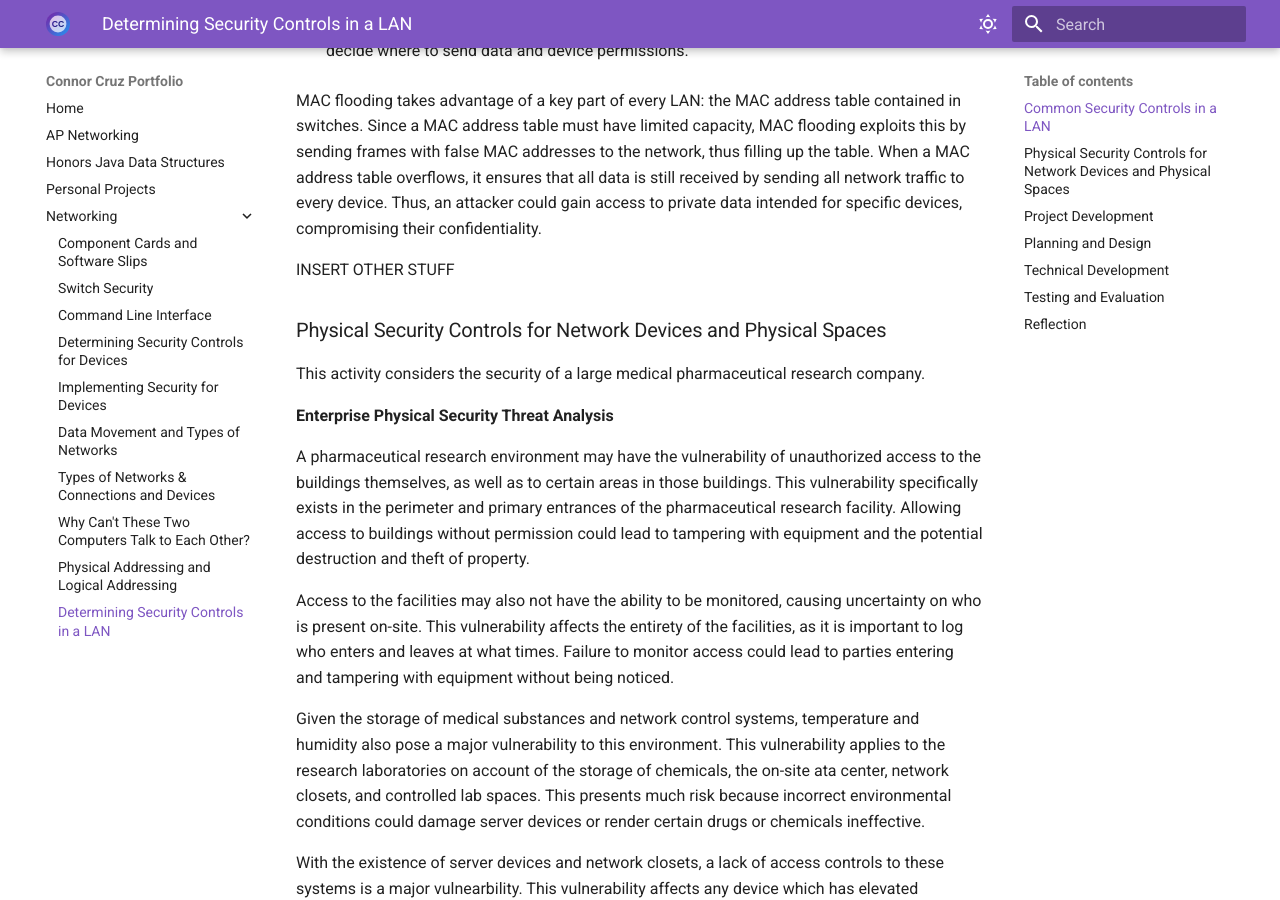
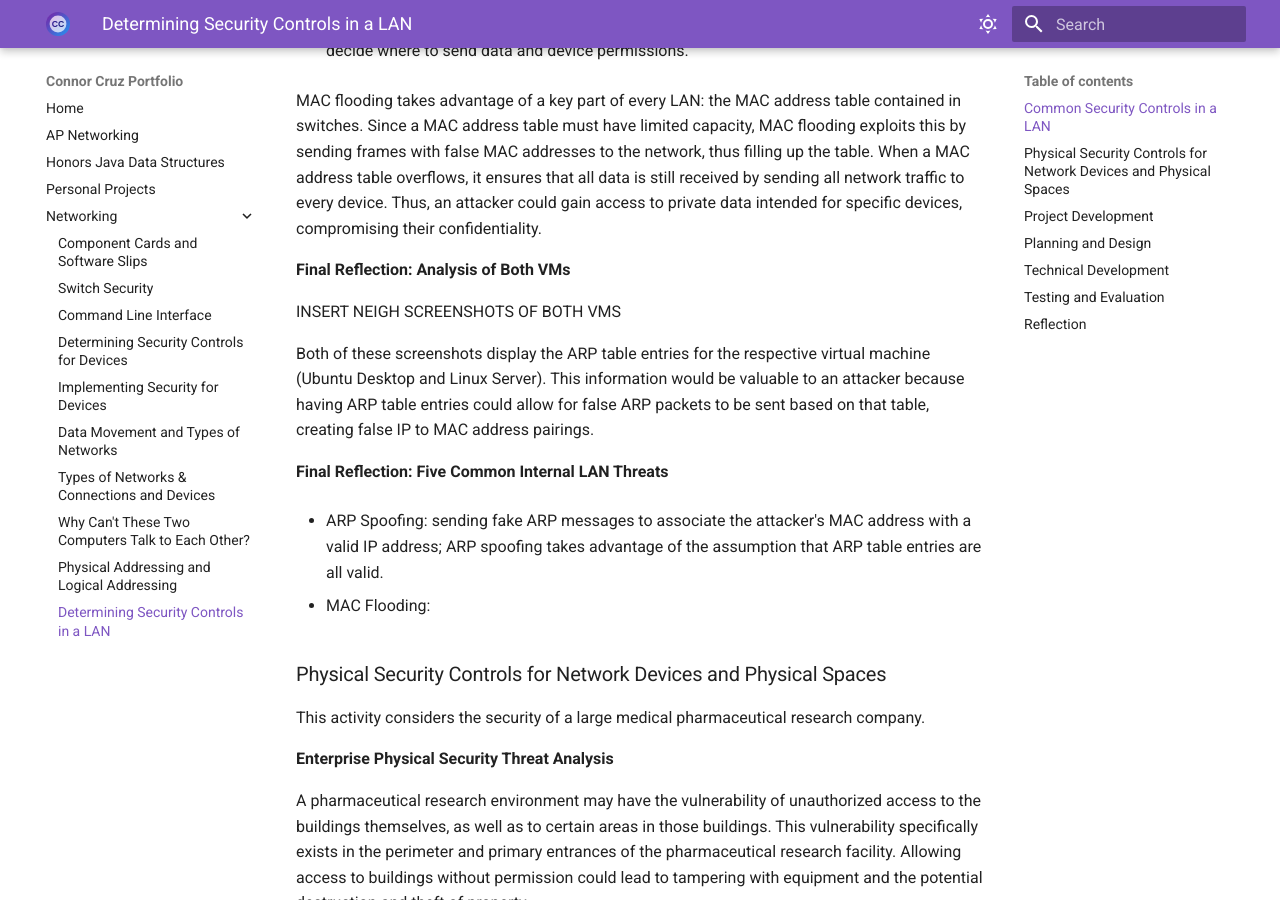
Before and after one commit to connorfcruz/cruz-connor-portfolio, an MkDocs documentation site: the page built from docs/networking/assignment9.md, in a window 1280 px wide and 900 px high, scrolled down 2315 px. Built offline with MkDocs 1.6.1 and Material for MkDocs 9.7.7, drawn with Linux system fonts in a browser that asks for light colours.

Commit message:
Assignment 9 changes

```diff
--- a/docs/networking/assignment9.md
+++ b/docs/networking/assignment9.md
@@ -60,7 +60,17 @@ The following information was found:
 
 MAC flooding takes advantage of a key part of every LAN: the MAC address table contained in switches. Since a MAC address table must have limited capacity, MAC flooding exploits this by sending frames with false MAC addresses to the network, thus filling up the table. When a MAC address table overflows, it ensures that all data is still received by sending all network traffic to every device. Thus, an attacker could gain access to private data intended for specific devices, compromising their confidentiality.
 
-INSERT OTHER STUFF
+**Final Reflection: Analysis of Both VMs**
+
+INSERT NEIGH SCREENSHOTS OF BOTH VMS
+
+Both of these screenshots display the ARP table entries for the respective virtual machine (Ubuntu Desktop and Linux Server). This information would be valuable to an attacker because having ARP table entries could allow for false ARP packets to be sent based on that table, creating false IP to MAC address pairings.
+
+**Final Reflection: Five Common Internal LAN Threats**
+
+- ARP Spoofing: sending fake ARP messages to associate the attacker's MAC address with a valid IP address; ARP spoofing takes advantage of the assumption that ARP table entries are all valid.
+
+- MAC Flooding:
 
 ### Physical Security Controls for Network Devices and Physical Spaces
 
@@ -80,6 +90,8 @@ If employees are not verified or adequately trained, then they could internally
 
 Visitors from other companies or manufacturers to the company are a vulnerability if not vetted properly. This vulnerability could affect areas where visitors may go and anywhere where materials from outside manufacturers might be implemented. Non-vetted manufacturers could lead to the development of faulty equipment or unauthorized information being gained inside the facility, and unmonitored visitors could reveal confidential company information.
 
+
+
 **Physical Security Plan - Pharmaceutical Research Facility**
 
 ## Project Development
```
Also changed, not shown: docs/networking/assignment10.md (+2 -0 lines).
